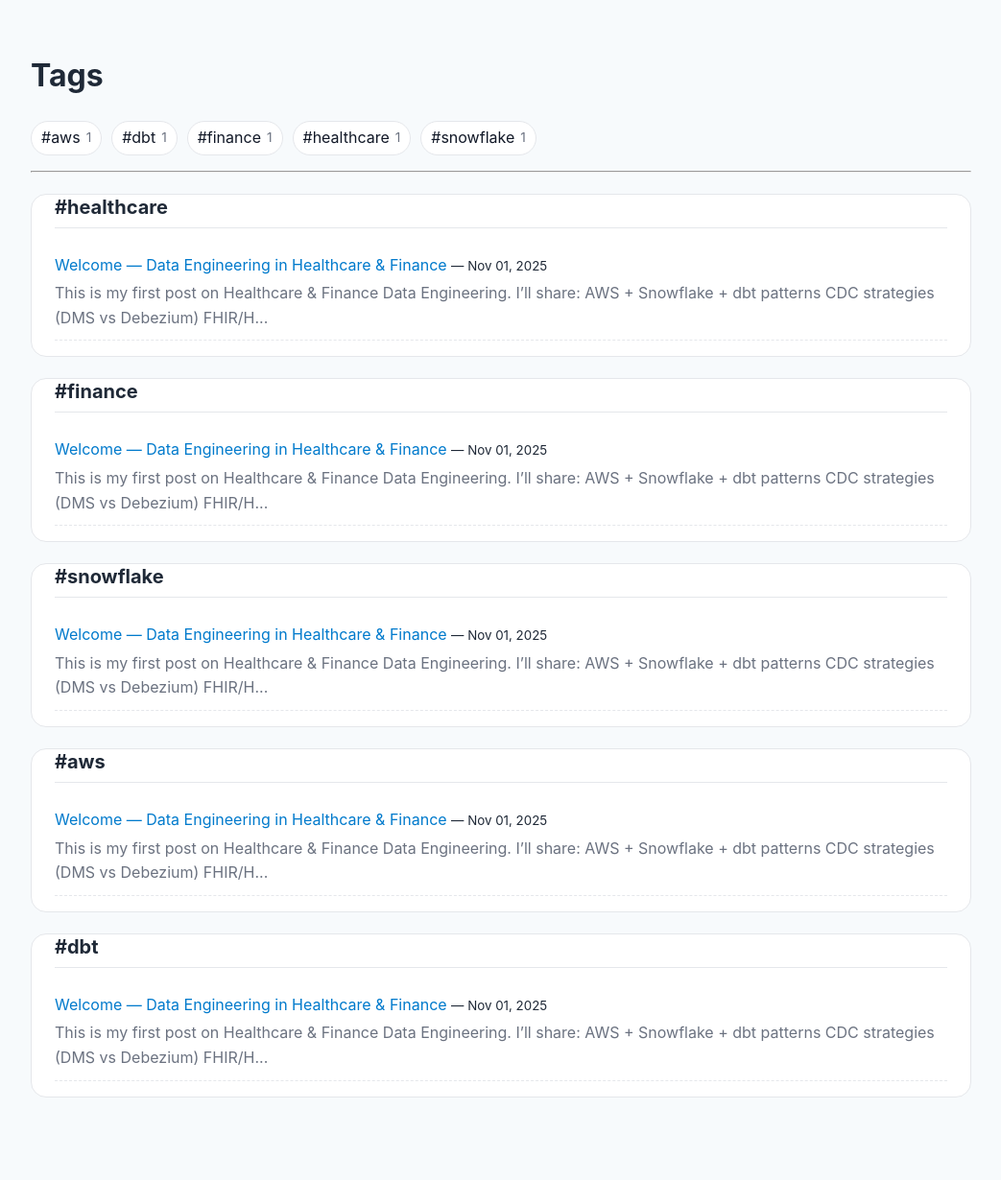
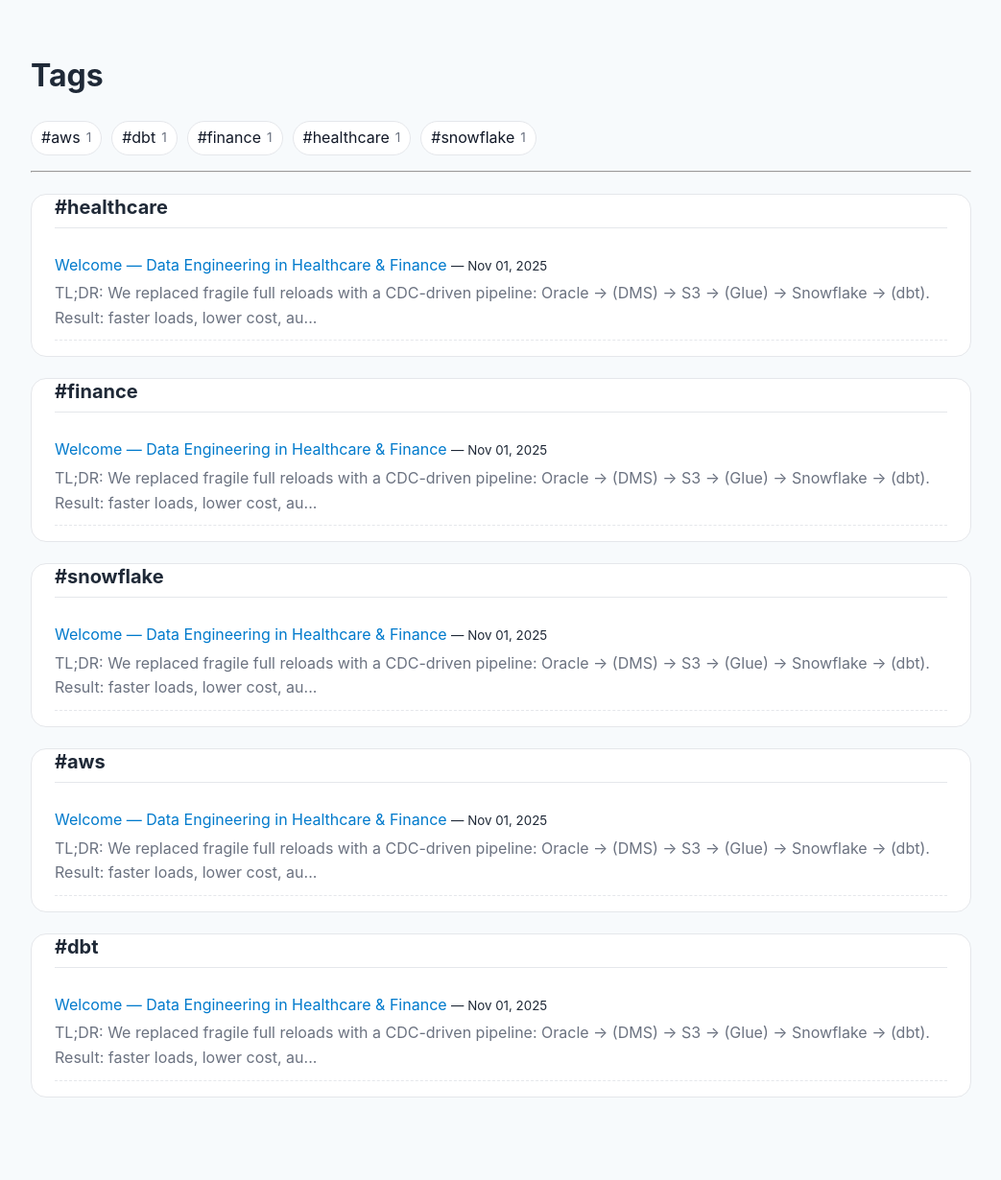
Before and after one commit to PawanJadhav7/PawanJadhav.github.io, a Jekyll site: the page built from tags.md, in a window 1280 px wide. Shown: the whole page at 96% size, without its empty margins (118-1161 px from the left). Built offline with Jekyll 4.4.1, drawn with Linux system fonts in a browser that asks for light colours.

Commit message:
Update 2025-11-01-welcome-to-my-blog.md

````diff
--- a/_posts/2025-11-01-welcome-to-my-blog.md
+++ b/_posts/2025-11-01-welcome-to-my-blog.md
@@ -3,12 +3,21 @@ layout: post
 title: "Welcome — Data Engineering in Healthcare & Finance"
 date: 2025-11-01 10:00:00 -0500
 tags: [healthcare, finance, snowflake, aws, dbt]
+hero_image: /assets/headers/claims-pipeline.jpg
 ---
 
-This is my first post on **Healthcare & Finance Data Engineering**. I’ll share:
-- AWS + Snowflake + dbt patterns
-- CDC strategies (DMS vs Debezium)
-- FHIR/HL7 processing tips
-- Performance tuning checklists
+> **TL;DR:** We replaced fragile full reloads with a CDC-driven pipeline:
+> Oracle → (DMS) → S3 → (Glue) → Snowflake → (dbt). Result: faster loads, lower cost, audit-ready.
 
-Stay tuned!
+## Context & Problem
+<!-- 3–5 sentences -->
+
+## Architecture (High Level)
+<!-- Describe; insert diagram later -->
+
+## Build Guide: 10 Steps
+<!-- Use the outline above, turn bullets into short paragraphs -->
+
+## Snippets
+```sql
+-- Example Snowflake MERGE for SCD2
````
